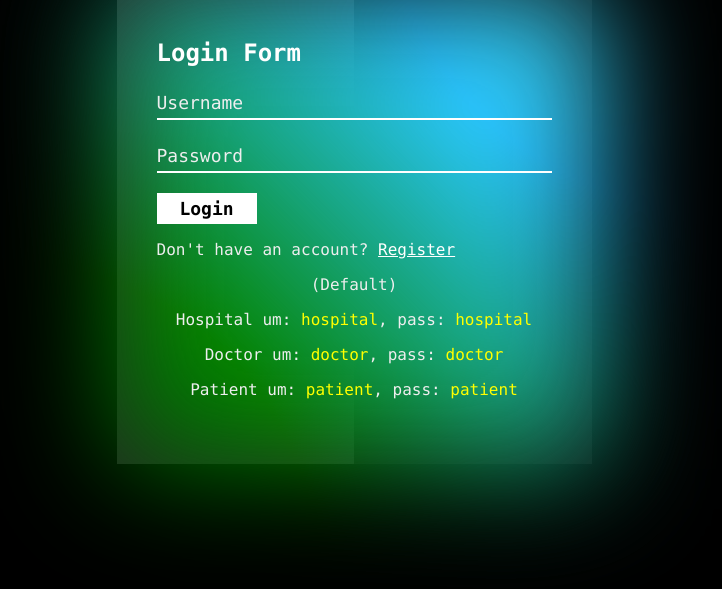
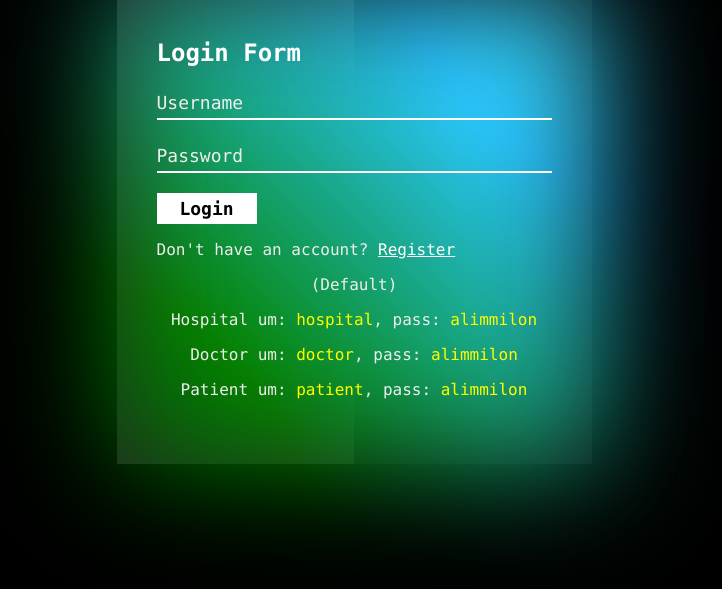
Before and after one commit to md-abdul-alim/Hospital-Management-System, a Django app: page /login/ in a window 1280 px wide. Shown: the part 169-758 px from the top of the page, without its empty margins (286-1008 px from the left). Run offline with Django 3.2, Linux system fonts and the light colour scheme.

Commit message:
default llogin password changed

```diff
--- a/templates/login.html
+++ b/templates/login.html
@@ -129,9 +129,9 @@
           </div>
           <p>Don't have an account? <a href="{% url 'homepage' %}">Register</a></p>
           <p style="text-align:center;">(Default)</p>
-          <p style="text-align:center;">Hospital um: <span style="color:yellow">hospital</span>, pass: <span style="color:yellow">hospital</span></p>
-          <p style="text-align:center;">Doctor um: <span style="color:yellow">doctor</span>, pass: <span style="color:yellow">doctor</span></p>
-          <p style="text-align:center;">Patient um: <span style="color:yellow">patient</span>, pass: <span style="color:yellow">patient</span></p>
+          <p style="text-align:center;">Hospital um: <span style="color:yellow">hospital</span>, pass: <span style="color:yellow">alimmilon</span></p>
+          <p style="text-align:center;">Doctor um: <span style="color:yellow">doctor</span>, pass: <span style="color:yellow">alimmilon</span></p>
+          <p style="text-align:center;">Patient um: <span style="color:yellow">patient</span>, pass: <span style="color:yellow">alimmilon</span></p>
 
         </form>
 
```
Also changed, not shown: templates/registration/doctorsignup.html (+5 -6 lines).
